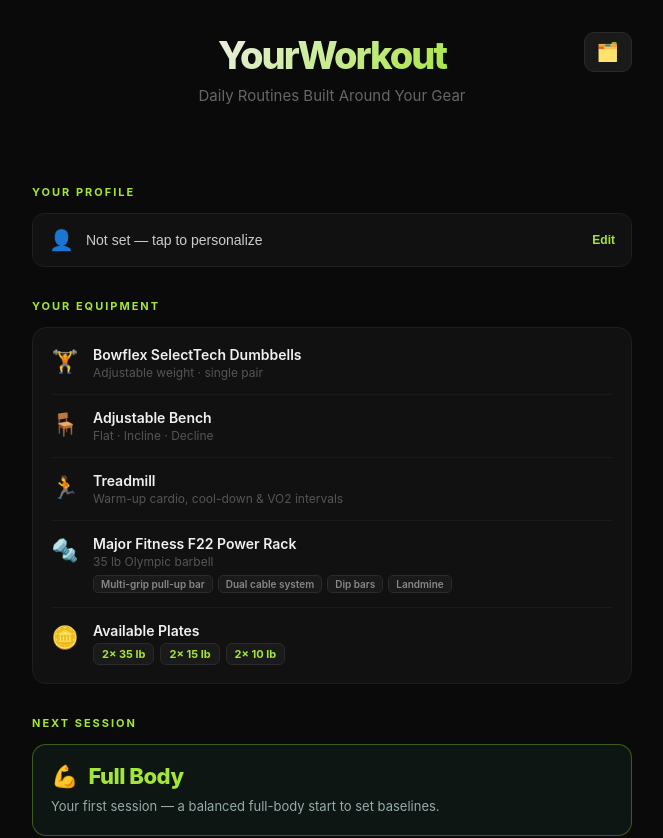
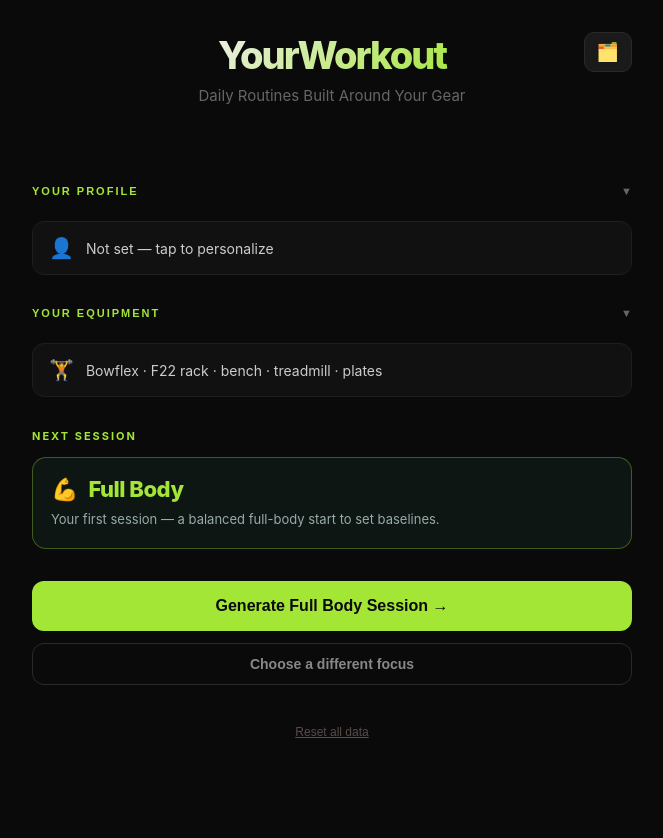
Before and after one commit to blackatom21/your-workout, a React (Vite) app: page / in a window 1280 px wide. Shown: the top 838 px of the page, without its empty margins (308-971 px from the left). Built offline with nearby package versions, Linux system fonts and the light colour scheme.

Commit message:
Add equipment section toggle functionality

```diff
--- a/src/App.jsx
+++ b/src/App.jsx
@@ -962,6 +962,7 @@ function SetupScreen({ decision, onGenerate, loading, error, hasExistingRoutine,
   const [confirmReset, setConfirmReset] = useState(false);
   const [showManual, setShowManual] = useState(false);
   const [showProfile, setShowProfile] = useState(false);
+  const [showEquipment, setShowEquipment] = useState(false);
   const isConditioning = decision.type === "Conditioning";
 
   const setField = (field, value) => setProfile({ ...profile, [field]: value });
@@ -987,13 +988,15 @@ function SetupScreen({ decision, onGenerate, loading, error, hasExistingRoutine,
       </div>
 
       <section style={s.section}>
+        <button style={s.collapseHeader} onClick={() => setShowProfile(!showProfile)}>
           <h2 style={s.sectionLabel}>YOUR PROFILE</h2>
+          <span style={s.collapseChevron}>{showProfile ? "▲" : "▼"}</span>
+        </button>
         {!showProfile ? (
-          <button onClick={() => setShowProfile(true)} style={s.profileSummaryBtn}>
+          <div style={s.collapsedSummary}>
             <span style={s.profileIcon}>👤</span>
-            <span style={s.profileSummaryText}>{profileSummary}</span>
-            <span style={s.profileEdit}>Edit</span>
-          </button>
+            <span style={s.collapsedSummaryText}>{profileSummary}</span>
+          </div>
         ) : (
           <div style={s.profileCard}>
             <div style={s.profileField}>
@@ -1069,7 +1072,16 @@ function SetupScreen({ decision, onGenerate, loading, error, hasExistingRoutine,
       </section>
 
       <section style={s.section}>
+        <button style={s.collapseHeader} onClick={() => setShowEquipment(!showEquipment)}>
           <h2 style={s.sectionLabel}>YOUR EQUIPMENT</h2>
+          <span style={s.collapseChevron}>{showEquipment ? "▲" : "▼"}</span>
+        </button>
+        {!showEquipment ? (
+          <div style={s.collapsedSummary}>
+            <span style={s.profileIcon}>🏋️</span>
+            <span style={s.collapsedSummaryText}>Bowflex · F22 rack · bench · treadmill · plates</span>
+          </div>
+        ) : (
           <div style={s.gearCard}>
             <GearRow icon="🏋️" name="Bowflex SelectTech Dumbbells" detail="Adjustable weight · single pair" />
             <div style={s.gearDivider} />
@@ -1102,6 +1114,7 @@ function SetupScreen({ decision, onGenerate, loading, error, hasExistingRoutine,
             </div>
           </div>
         </div>
+        )}
       </section>
 
       <section style={s.section}>
@@ -1757,6 +1770,17 @@ const s = {
     fontSize: 11, fontWeight: 700, letterSpacing: "2px",
     color: "#a3e635", margin: "0 0 14px",
   },
+  collapseHeader: {
+    display: "flex", alignItems: "center", justifyContent: "space-between",
+    width: "100%", background: "transparent", border: "none", padding: 0,
+    cursor: "pointer", marginBottom: 10,
+  },
+  collapseChevron: { color: "#666", fontSize: 11, marginBottom: 14 },
+  collapsedSummary: {
+    display: "flex", alignItems: "center", gap: 12,
+    background: "#111", border: "1px solid #1e1e1e", borderRadius: 12, padding: "14px 16px",
+  },
+  collapsedSummaryText: { flex: 1, fontSize: 14, color: "#ccc" },
   gearCard: {
     background: "#111", border: "1px solid #1e1e1e", borderRadius: 14, padding: "4px 0",
   },
```
Lines whose indentation alone changed are shown as unchanged.
